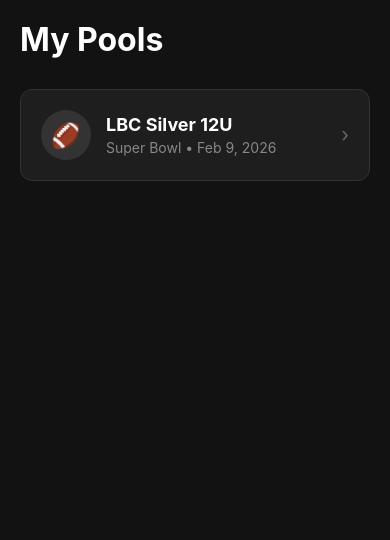
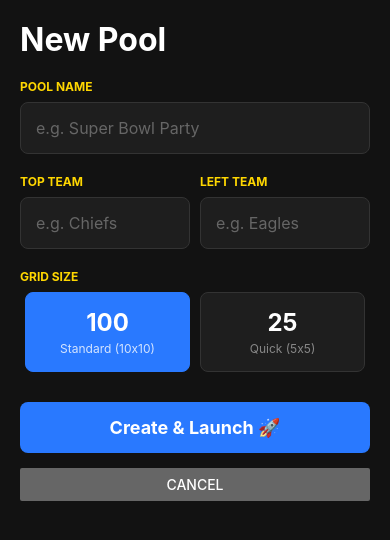
Before and after one commit to nwest88/baseball-squares-app, a React Native app: screen /Create in a window 390 px wide. Shown: the top 540 px of the page. Built offline with nearby package versions, Linux system fonts and the light colour scheme; no server answers; the database is empty.

Commit message:
Add CreateScreen and integrate Firebase for real-time game data in HomeScreen

```diff
--- a/src/components/GridBoard.js
+++ b/src/components/GridBoard.js
@@ -1,16 +1,19 @@
 import React from 'react';
 import { View, Text, ScrollView, StyleSheet, TouchableOpacity } from 'react-native';
 import { THEME } from '../theme';
-
-const CELL_SIZE = 45;
 
 export default function GridBoard({
   gridData = {},
   topAxis = [],
   leftAxis = [],
   winningLoc = null,
-  onSquarePress // <--- NEW PROP: Function to handle clicks
+  onSquarePress
 }) {
+
+  // DYNAMIC SIZE LOGIC:
+  // If axis has 5 items, use big squares. If 10, use standard.
+  const gridSize = topAxis.length || 10;
+  const CELL_SIZE = gridSize === 5 ? 65 : 45; // Bigger squares for 5x5 games!
 
   const getInitials = (name) => {
     if (!name) return "";
@@ -20,7 +23,8 @@ export default function GridBoard({
       : name.substring(0, 2).toUpperCase();
   };
 
-  const indices = Array.from({ length: 10 }, (_, i) => i);
+  // Create array [0, 1, 2... n] based on grid size
+  const indices = Array.from({ length: gridSize }, (_, i) => i);
 
   return (
     <View style={styles.container}>
@@ -30,14 +34,14 @@ export default function GridBoard({
 
           {/* === LEFT COLUMN === */}
           <View style={{ width: CELL_SIZE }}>
-            <View style={styles.cornerCell}>
+            <View style={[styles.cornerCell, {width: CELL_SIZE, height: CELL_SIZE}]}>
                <Text style={{color: '#444', fontSize: 10}}>Q/S</Text>
             </View>
             {indices.map((r) => {
               const num = leftAxis[r] !== undefined ? leftAxis[r] : '?';
               const isWinningRow = winningLoc && winningLoc.row === r;
               return (
-                <View key={`left-${r}`} style={[styles.headerCell, isWinningRow && styles.highlightHeader]}>
+                <View key={`left-${r}`} style={[styles.headerCell, {width: CELL_SIZE, height: CELL_SIZE}, isWinningRow && styles.highlightHeader]}>
                   <Text style={[styles.headerText, isWinningRow && styles.highlightHeaderText]}>{num}</Text>
                 </View>
               );
@@ -53,7 +57,7 @@ export default function GridBoard({
                    const num = topAxis[i] !== undefined ? topAxis[i] : '?';
                    const isWinningCol = winningLoc && winningLoc.col === i;
                    return (
-                    <View key={`top-${i}`} style={[styles.headerCell, isWinningCol && styles.highlightHeader]}>
+                    <View key={`top-${i}`} style={[styles.headerCell, {width: CELL_SIZE, height: CELL_SIZE}, isWinningCol && styles.highlightHeader]}>
                       <Text style={[styles.headerText, isWinningCol && styles.highlightHeaderText]}>{num}</Text>
                     </View>
                    );
@@ -71,20 +75,14 @@ export default function GridBoard({
                     const isWinningCol = winningLoc && winningLoc.col === c;
                     const isWinner = isWinningRow && isWinningCol;
 
-                    // NEW: Helper to fire the press event
-                    const handlePress = () => {
-                        if (onSquarePress) {
-                            onSquarePress({ row: r, col: c, owner: owner || null });
-                        }
-                    };
-
                     return (
                       <TouchableOpacity
                         key={key}
                         activeOpacity={0.7}
-                        onPress={handlePress} // <--- ACTION
+                        onPress={() => onSquarePress && onSquarePress({ row: r, col: c, owner: owner || null })}
                         style={[
                           styles.cell,
+                          {width: CELL_SIZE, height: CELL_SIZE}, // Dynamic Size
                           owner ? styles.takenCell : styles.freeCell,
                           (isWinningRow || isWinningCol) && styles.highlightCell,
                           isWinner && styles.winningCell
@@ -106,60 +104,18 @@ export default function GridBoard({
   );
 }
 
-// Styles remain exactly the same as before
 const styles = StyleSheet.create({
   container: { flex: 1 },
-  cornerCell: { width: CELL_SIZE, height: CELL_SIZE, justifyContent: 'center', alignItems: 'center', borderRightWidth: 1, borderBottomWidth: 1, borderColor: '#333' },
-  headerCell: { width: CELL_SIZE, height: CELL_SIZE, justifyContent: 'center', alignItems: 'center', backgroundColor: '#222', borderWidth: 1, borderColor: '#444' },
+  cornerCell: { justifyContent: 'center', alignItems: 'center', borderRightWidth: 1, borderBottomWidth: 1, borderColor: '#333' },
+  headerCell: { justifyContent: 'center', alignItems: 'center', backgroundColor: '#222', borderWidth: 1, borderColor: '#444' },
   headerText: { color: THEME.gold, fontWeight: 'bold', fontSize: 16 },
   highlightHeader: { backgroundColor: THEME.highlight, borderColor: THEME.gold },
   highlightHeaderText: { color: THEME.gold },
-  cell: { width: CELL_SIZE, height: CELL_SIZE, justifyContent: 'center', alignItems: 'center', borderWidth: 0.5, borderColor: '#333' },
+  cell: { justifyContent: 'center', alignItems: 'center', borderWidth: 0.5, borderColor: '#333' },
   freeCell: { backgroundColor: THEME.bg },
   takenCell: { backgroundColor: THEME.card },
   highlightCell: { backgroundColor: THEME.highlight },
   winningCell: { backgroundColor: THEME.winnerBg, borderColor: '#fff', borderWidth: 2, zIndex: 10, transform: [{scale: 1.1}] },
   cellText: { color: '#fff', fontSize: 12, fontWeight: 'bold' },
-  winningCellText: { color: '#000', fontWeight: '900', fontSize: 14 },
-  // Detail Modal Styles
-  detailCard: {
-      width: 300,
-      backgroundColor: THEME.card,
-      borderRadius: 12,
-      padding: 20,
-      borderWidth: 1,
-      borderColor: THEME.primary,
-      alignItems: 'center',
-      shadowColor: "#000",
-      shadowOffset: { width: 0, height: 2 },
-      shadowOpacity: 0.5,
-      shadowRadius: 4,
-      elevation: 5
-  },
-  detailTitle: {
-      fontSize: 20,
-      fontWeight: 'bold',
-      color: THEME.text,
-      marginBottom: 15,
-      borderBottomWidth: 1,
-      borderBottomColor: '#333',
-      width: '100%',
-      textAlign: 'center',
-      paddingBottom: 10
-  },
-  detailRow: {
-      marginBottom: 15,
-      alignItems: 'center'
-  },
-  detailLabel: {
-      color: '#888',
-      fontSize: 14,
-      textTransform: 'uppercase',
-      marginBottom: 4
-  },
-  detailValue: {
-      color: '#fff',
-      fontSize: 18,
-      fontWeight: 'bold'
-  }
+  winningCellText: { color: '#000', fontWeight: '900', fontSize: 14 }
 });
--- /dev/null
+++ b/src/screens/CreateScreen.js
@@ -0,0 +1,154 @@
+import React, { useState } from 'react';
+import { View, Text, TextInput, Button, StyleSheet, SafeAreaView, Alert, TouchableOpacity, ActivityIndicator } from 'react-native';
+import { doc, setDoc } from 'firebase/firestore';
+import { db } from '../../firebaseConfig';
+import { THEME } from '../theme';
+
+const generateGameId = () => Math.random().toString(36).substring(2, 8).toUpperCase();
+
+export default function CreateScreen({ navigation }) {
+  const [name, setName] = useState('');
+  const [topTeam, setTopTeam] = useState('');
+  const [leftTeam, setLeftTeam] = useState('');
+
+  // NEW: State for Grid Size (Default to 10 for 100 squares)
+  // Options: 10 (100 sq), 5 (25 sq)
+  const [gridSize, setGridSize] = useState(10);
+
+  const [loading, setLoading] = useState(false);
+
+  const handleCreate = async () => {
+    if (!name || !topTeam || !leftTeam) {
+      Alert.alert("Missing Info", "Please fill out all fields.");
+      return;
+    }
+
+    setLoading(true);
+    const newGameId = generateGameId();
+
+    try {
+      await setDoc(doc(db, "squares_pool", newGameId), {
+        id: newGameId,
+        name: name,
+        topTeam: topTeam,
+        leftTeam: leftTeam,
+        createdAt: new Date(),
+
+        // NEW: Save the Grid Size
+        gridSize: gridSize,
+
+        // DYNAMIC: Initialize Axis based on size (10 slots or 5 slots)
+        topAxis: Array(gridSize).fill("?"),
+        leftAxis: Array(gridSize).fill("?"),
+
+        scores: {
+            q1: { top: '', left: '' },
+            q2: { top: '', left: '' },
+            q3: { top: '', left: '' },
+            final: { top: '', left: '' },
+        }
+      });
+
+      setLoading(false);
+      navigation.replace('Game', { gameId: newGameId });
+
+    } catch (error) {
+      setLoading(false);
+      Alert.alert("Error", "Could not create pool: " + error.message);
+    }
+  };
+
+  // Helper Component for Size Buttons
+  const SizeOption = ({ size, label, squares }) => (
+    <TouchableOpacity
+        style={[styles.sizeBtn, gridSize === size && styles.sizeBtnActive]}
+        onPress={() => setGridSize(size)}
+    >
+        <Text style={[styles.sizeBtnText, gridSize === size && styles.sizeBtnTextActive]}>{squares}</Text>
+        <Text style={[styles.sizeLabel, gridSize === size && styles.sizeLabelActive]}>{label}</Text>
+    </TouchableOpacity>
+  );
+
+  return (
+    <SafeAreaView style={styles.container}>
+      <View style={styles.content}>
+        <Text style={styles.header}>New Pool</Text>
+
+        {/* 1. Name Input */}
+        <View style={styles.formGroup}>
+            <Text style={styles.label}>Pool Name</Text>
+            <TextInput
+                style={styles.input}
+                placeholder="e.g. Super Bowl Party"
+                placeholderTextColor="#666"
+                value={name} onChangeText={setName}
+            />
+        </View>
+
+        {/* 2. Team Inputs */}
+        <View style={styles.row}>
+            <View style={[styles.formGroup, {flex: 1, marginRight: 10}]}>
+                <Text style={styles.label}>Top Team</Text>
+                <TextInput
+                    style={styles.input} placeholder="e.g. Chiefs" placeholderTextColor="#666"
+                    value={topTeam} onChangeText={setTopTeam}
+                />
+            </View>
+            <View style={[styles.formGroup, {flex: 1}]}>
+                <Text style={styles.label}>Left Team</Text>
+                <TextInput
+                    style={styles.input} placeholder="e.g. Eagles" placeholderTextColor="#666"
+                    value={leftTeam} onChangeText={setLeftTeam}
+                />
+            </View>
+        </View>
+
+        {/* 3. NEW: Grid Size Selector */}
+        <View style={styles.formGroup}>
+            <Text style={styles.label}>Grid Size</Text>
+            <View style={styles.sizeRow}>
+                <SizeOption size={10} squares="100" label="Standard (10x10)" />
+                <SizeOption size={5} squares="25" label="Quick (5x5)" />
+            </View>
+        </View>
+
+        <View style={styles.spacer} />
+
+        {loading ? (
+            <ActivityIndicator size="large" color={THEME.primary} />
+        ) : (
+            <TouchableOpacity style={styles.createBtn} onPress={handleCreate}>
+                <Text style={styles.createBtnText}>Create & Launch 🚀</Text>
+            </TouchableOpacity>
+        )}
+
+        <Button title="Cancel" color="#666" onPress={() => navigation.goBack()} />
+      </View>
+    </SafeAreaView>
+  );
+}
+
+const styles = StyleSheet.create({
+  container: { flex: 1, backgroundColor: THEME.bg },
+  content: { padding: 20 },
+  header: { fontSize: 32, fontWeight: 'bold', color: THEME.text, marginBottom: 20 },
+  formGroup: { marginBottom: 20 },
+  row: { flexDirection: 'row', justifyContent: 'space-between' },
+  label: { color: THEME.gold, fontWeight: 'bold', marginBottom: 8, textTransform: 'uppercase', fontSize: 12 },
+  input: { backgroundColor: THEME.card, color: '#fff', padding: 15, borderRadius: 8, borderWidth: 1, borderColor: THEME.border, fontSize: 16 },
+  spacer: { height: 10 },
+  createBtn: { backgroundColor: THEME.primary, padding: 15, borderRadius: 8, alignItems: 'center', marginBottom: 15 },
+  createBtnText: { color: '#fff', fontWeight: 'bold', fontSize: 18 },
+
+  // NEW STYLES FOR SIZE SELECTOR
+  sizeRow: { flexDirection: 'row', justifyContent: 'space-between' },
+  sizeBtn: {
+    flex: 1, backgroundColor: THEME.card, padding: 15, borderRadius: 8,
+    borderWidth: 1, borderColor: THEME.border, alignItems: 'center', marginHorizontal: 5
+  },
+  sizeBtnActive: { backgroundColor: THEME.primary, borderColor: THEME.primary },
+  sizeBtnText: { color: '#fff', fontSize: 24, fontWeight: 'bold' },
+  sizeBtnTextActive: { color: '#fff' },
+  sizeLabel: { color: '#888', fontSize: 12, marginTop: 4 },
+  sizeLabelActive: { color: 'rgba(255,255,255,0.8)' }
+});
--- a/src/screens/HomeScreen.js
+++ b/src/screens/HomeScreen.js
@@ -1,13 +1,31 @@
-import React from 'react';
-import { View, Text, FlatList, TouchableOpacity, StyleSheet, SafeAreaView } from 'react-native';
+import React, { useState, useEffect } from 'react'; // Added useEffect/useState
+import { View, Text, FlatList, TouchableOpacity, StyleSheet, SafeAreaView, ActivityIndicator } from 'react-native';
 import { StatusBar } from 'expo-status-bar';
-import { THEME } from '../theme'; // Importing your new theme file
+import { collection, onSnapshot, query, orderBy } from 'firebase/firestore';
+import { db } from '../../firebaseConfig';
+import { THEME } from '../theme';
 
 export default function HomeScreen({ navigation }) {
-  // MVP: Hardcoded list for now. Later this comes from Firebase.
-  const games = [
-    { id: 'super_bowl_2026', name: 'LBC Silver 12U', date: 'Feb 9, 2026', type: 'Super Bowl' }
-  ];
+  const [games, setGames] = useState([]);
+  const [loading, setLoading] = useState(true);
+
+  useEffect(() => {
+    // Listen to the "squares_pool" collection in real-time
+    // Note: If you don't have a 'createdAt' field on old data, remove the orderBy
+    const q = query(collection(db, "squares_pool"));
+
+    const unsubscribe = onSnapshot(q, (snapshot) => {
+      const loadedGames = snapshot.docs.map(doc => ({
+        id: doc.id,
+        ...doc.data()
+      }));
+      console.log('HomeScreen loadedGames:', loadedGames);
+      setGames(loadedGames);
+      setLoading(false);
+    });
+
+    return () => unsubscribe();
+  }, []);
 
   return (
     <SafeAreaView style={styles.container}>
@@ -15,6 +33,9 @@ export default function HomeScreen({ navigation }) {
         <Text style={styles.headerTitle}>My Pools</Text>
       </View>
 
+      {loading ? (
+        <ActivityIndicator size="large" color={THEME.primary} style={{marginTop: 50}} />
+      ) : (
         <FlatList
             data={games}
             keyExtractor={item => item.id}
@@ -27,13 +48,32 @@ export default function HomeScreen({ navigation }) {
                     <Text style={{fontSize: 24}}>🏈</Text>
                 </View>
                 <View style={{flex: 1}}>
-              <Text style={styles.gameTitle}>{item.name}</Text>
-              <Text style={styles.gameDate}>{item.type} • {item.date}</Text>
+                <Text style={styles.gameTitle}>{item.name ?? item.id ?? "Unnamed Pool"}</Text>
+                <Text style={styles.gameDate}>
+                    {item.topTeam} vs {item.leftTeam}
+                </Text>
                 </View>
                 <Text style={{color: '#666', fontSize: 20}}>›</Text>
             </TouchableOpacity>
             )}
+            // Add a placeholder if list is empty
+            ListEmptyComponent={
+                <Text style={{color: '#666', textAlign: 'center', marginTop: 20}}>
+                    No pools yet. Tap + to start one!
+                </Text>
+            }
         />
+      )}
+
+      {/* Floating Action Button */}
+      <TouchableOpacity
+        style={styles.fab}
+        onPress={() => navigation.navigate('Create')}
+        activeOpacity={0.8}
+      >
+        <Text style={styles.fabText}>+</Text>
+      </TouchableOpacity>
+
       <StatusBar style="light" />
     </SafeAreaView>
   );
@@ -53,4 +93,11 @@ const styles = StyleSheet.create({
   },
   gameTitle: { color: THEME.text, fontSize: 18, fontWeight: 'bold' },
   gameDate: { color: '#888', fontSize: 14, marginTop: 4 },
+  fab: {
+    position: 'absolute', bottom: 30, right: 20, width: 60, height: 60,
+    borderRadius: 30, backgroundColor: THEME.primary, justifyContent: 'center',
+    alignItems: 'center', elevation: 5, shadowColor: '#000',
+    shadowOffset: { width: 0, height: 4 }, shadowOpacity: 0.3, shadowRadius: 4, zIndex: 100,
+  },
+  fabText: { color: '#fff', fontSize: 32, fontWeight: 'bold', marginTop: -3 }
 });
```
Also changed, not shown: App.js (+4 -11 lines). Lines whose indentation alone changed are shown as unchanged.
